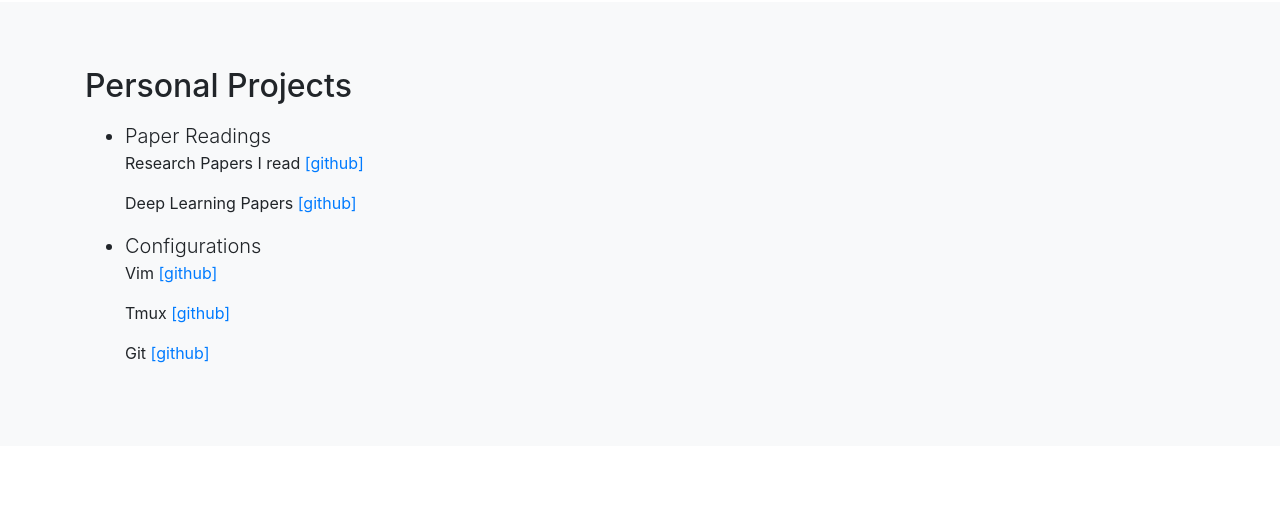
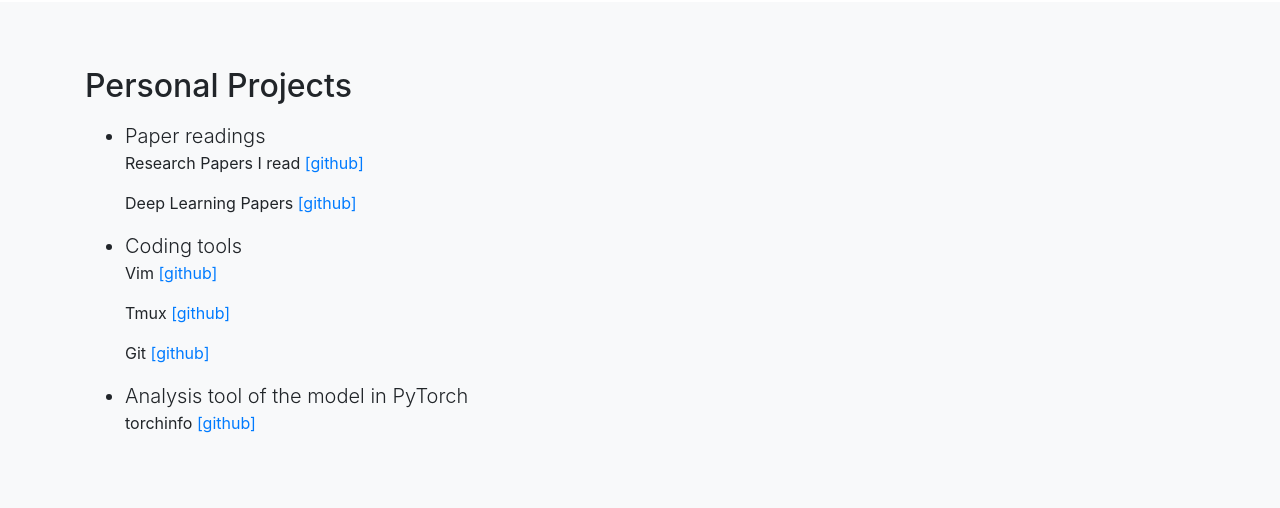
Before and after one commit to gyeongchan-yun/gyeongchan-yun.github.io, a website with bundled scripts: page index.html in a window 1280 px wide. Shown: the part 3040-3548 px from the top of the page. Built offline with nearby package versions, Linux system fonts and the light colour scheme.

Commit message:
Add personal projects

```diff
--- a/index.html
+++ b/index.html
@@ -244,13 +244,15 @@
           <h2>Personal Projects</h2>
           <p class="lead">
             <ul>
-              <li class="lead"> Paper Readings </li>
+              <li class="lead"> Paper readings </li>
               <p> Research Papers I read <a href="https://github.com/gyeongchan-yun/Research-Papers-I-Read" target="_blank">[github]</a> </p>
               <p> Deep Learning Papers  <a href="https://github.com/gyeongchan-yun/Deep-Learning-Papers" target="_blank">[github]</a> </p>
-              <li class="lead"> Configurations </li>
+              <li class="lead"> Coding tools </li>
               <p> Vim  <a href="https://github.com/gyeongchan-yun/.vim" target="_blank">[github]</a> </p>
               <p> Tmux  <a href="https://github.com/gyeongchan-yun/tmux-conf" target="_blank">[github]</a> </p>
               <p> Git  <a href="https://github.com/gyeongchan-yun/git-settings" target="_blank">[github]</a> </p>
+              <li class="lead"> Analysis tool of the model in PyTorch</li>
+              <p> torchinfo <a href="https://github.com/gyeongchan-yun/torchinfo" target="_blank">[github]</a></p>
             </ul>
           </p>
         </div>
```
